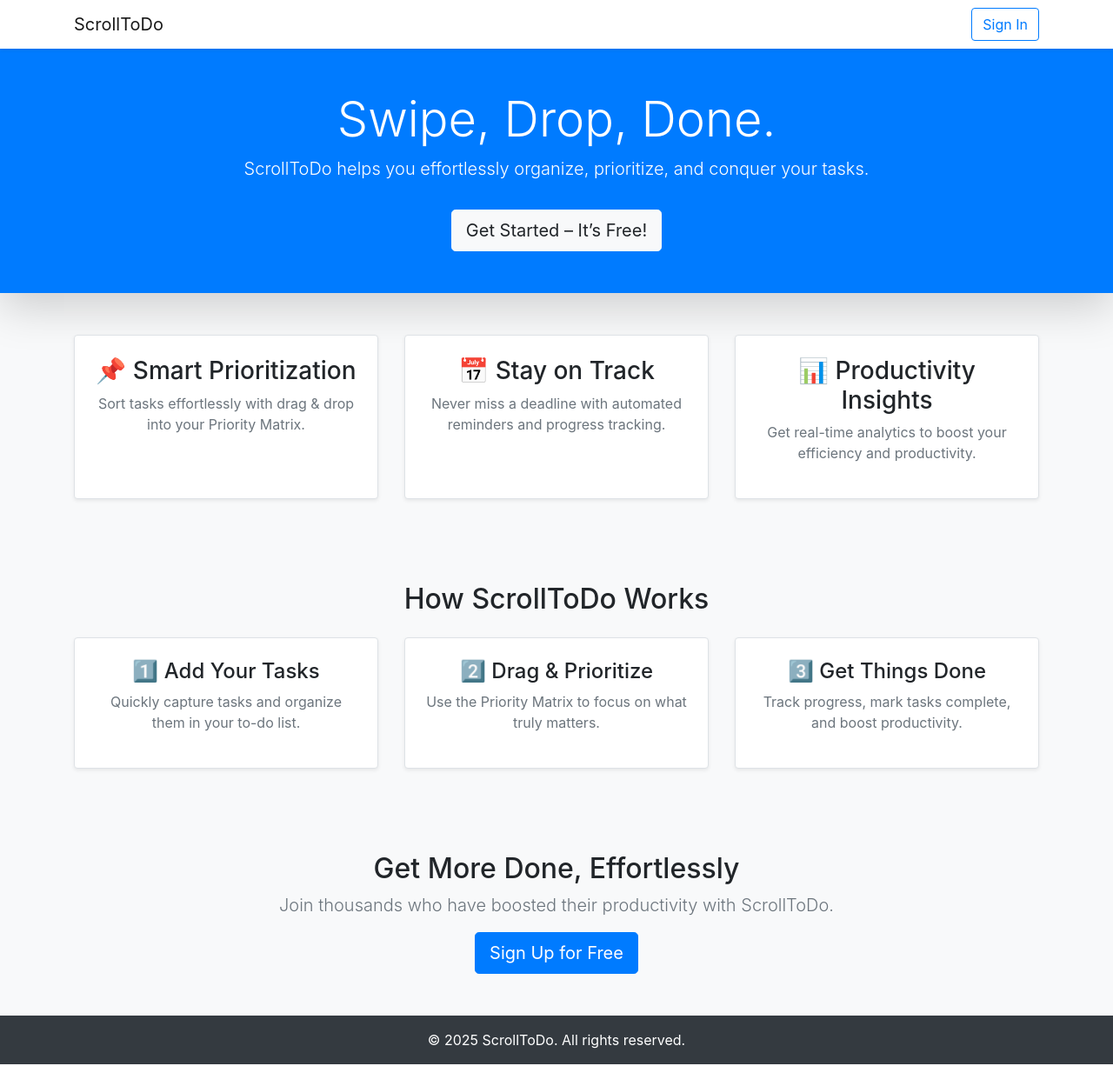
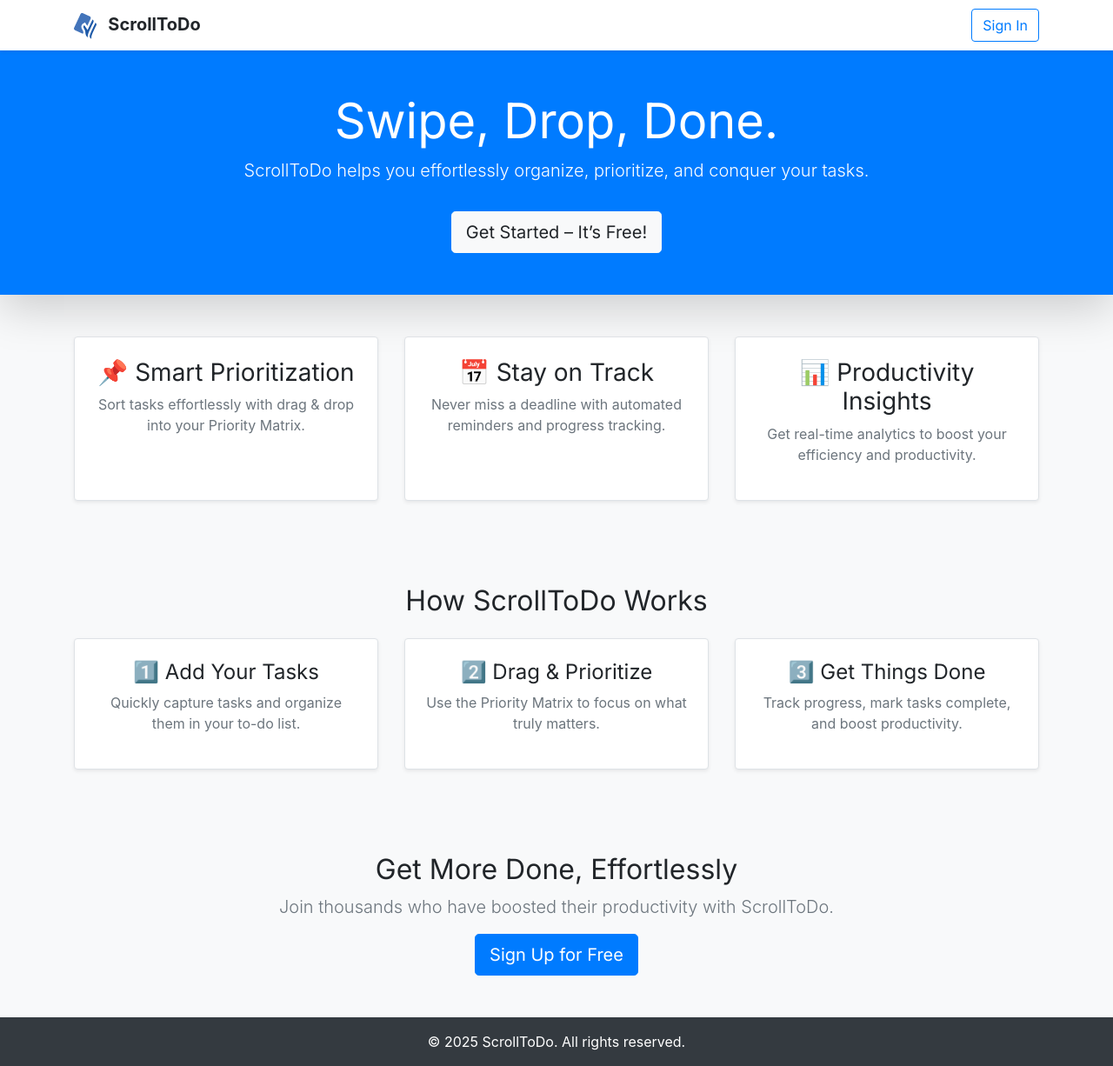
Before and after one commit to sharichungcode/ScrollToDo, a Django app: page / in a window 1280 px wide. Shown: the whole page at 87% size. Run offline with Django 4.2, Linux system fonts and the light colour scheme; some libraries are stand-ins or nearby versions.

Commit message:
Add logo and favicon and fonts and color palette

```diff
--- a/scrolltodo/settings.py
+++ b/scrolltodo/settings.py
@@ -121,6 +121,10 @@ USE_TZ = True
 STATIC_URL = '/static/'
 STATICFILES_DIRS = [os.path.join(BASE_DIR, 'static')]
 
+# Media files (uploads)
+MEDIA_URL = '/media/'
+MEDIA_ROOT = os.path.join(BASE_DIR, 'media')
+
 # Default primary key field type
 # https://docs.djangoproject.com/en/4.2/ref/settings/#default-auto-field
 
--- a/scrolltodo/urls.py
+++ b/scrolltodo/urls.py
@@ -14,6 +14,8 @@ Including another URLconf
     1. Import the include() function: from django.urls import include, path
     2. Add a URL to urlpatterns:  path('blog/', include('blog.urls'))
 """
+from django.conf import settings
+from django.conf.urls.static import static
 from django.contrib import admin
 from django.urls import path
 from tasks import views
@@ -22,3 +24,6 @@ urlpatterns = [
     path('admin/', admin.site.urls),
     path('', views.index, name='index'),
 ]
+
+if settings.DEBUG:
+    urlpatterns += static(settings.MEDIA_URL, document_root=settings.MEDIA_ROOT)
--- a/tasks/static/tasks/styles.css
+++ b/tasks/static/tasks/styles.css
@@ -1,3 +1,97 @@
+/* Primary Colors */
+:root {
+    --primary-blue: #007BFF;
+    --dark-blue: #0056B3;
+    --dark-gray: #212529;
+    --medium-gray: #6C757D;
+    --light-gray: #F8F9FA;
+    --white: #FFFFFF;
+    --success-green: #28A745;
+    --warning-yellow: #FFC107;
+    --danger-red: #DC3545;
+    --low-priority: #5A67D8;
+    --medium-priority: #20C997;
+    --high-priority: #E36209;
+}
+
+/* Body Text */
 body {
-    font-family: Arial, sans-serif;
+    font-family: 'Roboto', sans-serif;
+    color: var(--dark-gray);
+    background-color: var(--light-gray);
 }
+
+/* Headings and Buttons */
+h1, h2, h3, h4, h5, h6, .btn {
+    font-family: 'Inter', sans-serif;
+}
+
+/* Numbers and Analytics */
+.numbers, .analytics {
+    font-family: 'Space Mono', monospace;
+}
+
+/* Navbar */
+.navbar {
+    background-color: var(--white);
+    color: var(--dark-gray);
+}
+
+.navbar .navbar-brand {
+    color: var(--dark-gray);
+}
+
+.navbar .navbar-brand:hover {
+    color: var(--primary-blue);
+}
+
+.navbar .btn-outline-primary {
+    color: var(--primary-blue);
+    border-color: var(--primary-blue);
+}
+
+.navbar .btn-outline-primary:hover {
+    background-color: var(--primary-blue);
+    color: var(--white);
+}
+
+/* Hero Section */
+header {
+    background-color: var(--primary-blue);
+    color: var(--white);
+}
+
+/* Task List Cards */
+.card {
+    background-color: var(--light-gray);
+    color: var(--dark-gray);
+}
+
+/* Priority Matrix */
+.low-priority {
+    background-color: var(--low-priority);
+    color: var(--white);
+}
+
+.medium-priority {
+    background-color: var(--medium-priority);
+    color: var(--white);
+}
+
+.high-priority {
+    background-color: var(--high-priority);
+    color: var(--white);
+}
+
+/* Status Colors */
+.success {
+    color: var(--success-green);
+}
+
+.warning {
+    color: var(--warning-yellow);
+}
+
+.danger {
+    color: var(--danger-red);
+}
--- a/tasks/templates/tasks/index.html
+++ b/tasks/templates/tasks/index.html
@@ -7,6 +7,7 @@
     {% load static %}
     <link href="{% static 'tasks/styles.css' %}" rel="stylesheet">
     <link href="https://stackpath.bootstrapcdn.com/bootstrap/4.5.2/css/bootstrap.min.css" rel="stylesheet">
+    <link href="https://fonts.googleapis.com/css2?family=Inter:wght@400;700&family=Roboto:wght@400;700&family=Space+Mono:wght@400;700&display=swap" rel="stylesheet">
     <link rel="icon" href="{% static 'favicon.ico' %}" type="image/x-icon">
 </head>
 <body class="d-flex flex-column min-vh-100 bg-light">
--- a/tasks/templates/tasks/navbar.html
+++ b/tasks/templates/tasks/navbar.html
@@ -1,6 +1,10 @@
+{% load static %}
 <nav class="navbar navbar-expand-lg navbar-light bg-white shadow-sm">
     <div class="container">
-        <a class="navbar-brand fw-bold" href="#">ScrollToDo</a>
+        <a class="navbar-brand fw-bold" href="{% if user.is_authenticated %}{% url 'dashboard' %}{% else %}{% url 'index' %}{% endif %}">
+            <img src="{% get_media_prefix %}Logo.svg" alt="Logo" style="height: 30px; margin-right: 8px;">
+            <span style="font-weight: bold; color: var(--dark-gray);">ScrollToDo</span>
+        </a>
         <div class="justify-content-end" id="navbarNav">
             <a href="login.html" class="btn btn-outline-primary">Sign In</a>
         </div>
```
Also changed, not shown: media/Logo.svg (added), tasks/static/favicon.ico (added).
